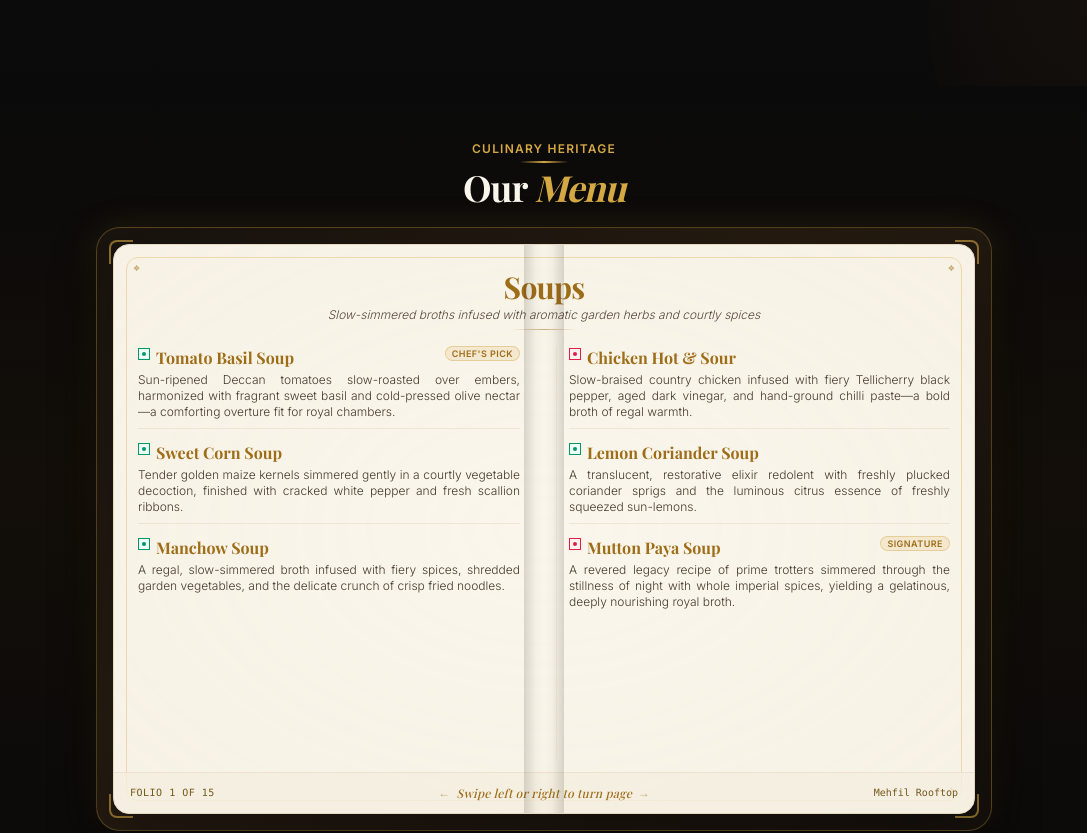
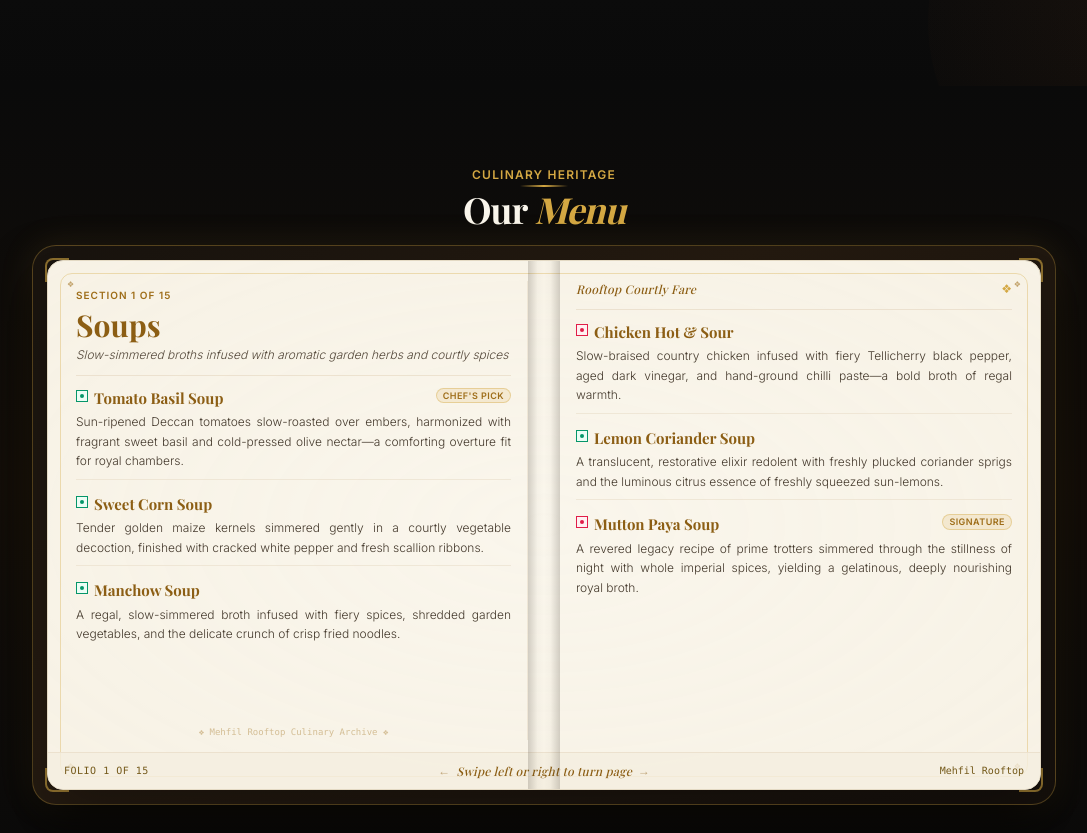
Before and after one commit to ronit0000/Mehfil_Cafe, a React (Vite) app: page / in a window 1280 px wide. Shown: the part 2000-2833 px from the top of the page, without its empty margins (96-1183 px from the left). Built offline with nearby package versions, Linux system fonts and the light colour scheme; a web font is replaced by a local one.

Commit message:
fix(menu): overhaul laptop spread layout, eliminate spine collision, adapt mobile page capacity to fit all 6 items per folio

```diff
--- a/src/components/Menu.jsx
+++ b/src/components/Menu.jsx
@@ -33,15 +33,14 @@ export default function Menu() {
   const sectionRef = useRef(null);
   const inView = useInView(sectionRef, { once: true, margin: '-60px' });
 
-  // Dynamically generate mobile pages (up to 4-5 items per page to maximize space without overflowing).
-  // Each category starts on a brand-new page; if a category finishes, remaining space is left empty.
+  // Dynamically generate mobile pages:
+  // Categories with <= 6 items fit on 1 complete page (Soups, Chinese, Mains, Breads, Beverages, etc.)
+  // Categories with > 6 items (Starters with 8 items) split into 2 balanced pages of 4 items each.
   const mobilePages = useMemo(() => {
     const pages = [];
     menuPages.forEach((cat) => {
       const totalItems = cat.items.length;
-      // If category has 5 or fewer items, it fits gracefully on 1 single folio.
-      // If it has more (e.g. 6 or 8 items), split into pages of at most 4 items.
-      if (totalItems <= 5) {
+      if (totalItems <= 6) {
         pages.push({
           categoryTitle: cat.title,
           categorySubtitle: cat.subtitle,
@@ -50,7 +49,7 @@ export default function Menu() {
           totalParts: 1,
         });
       } else {
-        const chunkSize = 4;
+        const chunkSize = Math.ceil(totalItems / 2); // 8 items -> 4 and 4
         const totalParts = Math.ceil(totalItems / chunkSize);
         for (let i = 0; i < totalItems; i += chunkSize) {
           pages.push({
@@ -70,7 +69,7 @@ export default function Menu() {
   const totalMobilePages = mobilePages.length;
 
   const [currentPage, setCurrentPage] = useState(0); // Desktop folios: 0 to 14
-  const [mobilePage, setMobilePage] = useState(0);   // Mobile pages: 0 to 25
+  const [mobilePage, setMobilePage] = useState(0);   // Mobile pages: 0 to 15
   const [flipDirection, setFlipDirection] = useState(1);
 
   const touchStartX = useRef(0);
@@ -148,7 +147,7 @@ export default function Menu() {
   // 3D Realistic Book Curl & Page Turn Animation
   const pageFlipVariants = {
     initial: (dir) => ({
-      rotateY: dir > 0 ? 28 : -28,
+      rotateY: dir > 0 ? 25 : -25,
       opacity: 0,
       scale: 0.98,
       transformOrigin: dir > 0 ? 'right center' : 'left center',
@@ -163,7 +162,7 @@ export default function Menu() {
       },
     },
     exit: (dir) => ({
-      rotateY: dir > 0 ? -28 : 28,
+      rotateY: dir > 0 ? -25 : 25,
       opacity: 0,
       scale: 0.98,
       transformOrigin: dir > 0 ? 'left center' : 'right center',
@@ -178,7 +177,7 @@ export default function Menu() {
     <section
       id="menu"
       ref={sectionRef}
-      className="relative w-full min-h-[100dvh] flex flex-col justify-center items-center py-5 sm:py-10 px-3 sm:px-6 overflow-hidden select-none"
+      className="relative w-full min-h-[100dvh] flex flex-col justify-center items-center py-4 sm:py-8 px-3 sm:px-6 overflow-hidden select-none"
       style={{
         background: 'linear-gradient(180deg, #0A0A0A 0%, #130E09 50%, #0A0A0A 100%)',
       }}
@@ -187,36 +186,36 @@ export default function Menu() {
       {/* Royal Ambient Glow */}
       <div
         aria-hidden="true"
-        className="absolute top-1/2 left-1/2 -translate-x-1/2 -translate-y-1/2 w-[600px] sm:w-[850px] h-[450px] sm:h-[650px] bg-[#D4A843]/6 blur-[160px] rounded-full pointer-events-none"
+        className="absolute top-1/2 left-1/2 -translate-x-1/2 -translate-y-1/2 w-[600px] sm:w-[900px] h-[450px] sm:h-[700px] bg-[#D4A843]/6 blur-[160px] rounded-full pointer-events-none"
       />
 
       <div className="w-full max-w-5xl mx-auto flex flex-col items-center justify-center flex-1 h-full min-h-0">
         {/* Compact Header to ensure menu covers viewport completely */}
         <motion.div
-          initial={{ opacity: 0, y: 20 }}
+          initial={{ opacity: 0, y: 15 }}
           animate={inView ? { opacity: 1, y: 0 } : {}}
-          transition={{ duration: 0.7, ease: [0.22, 1, 0.36, 1] }}
-          className="text-center mb-3 sm:mb-5 shrink-0"
+          transition={{ duration: 0.6, ease: [0.22, 1, 0.36, 1] }}
+          className="text-center mb-2.5 sm:mb-4 shrink-0"
         >
           <p className="text-[10px] sm:text-xs font-semibold tracking-widest uppercase text-[#D4A843]">
             Culinary Heritage
           </p>
-          <div className="w-12 h-0.5 bg-gradient-to-r from-transparent via-[#D4A843] to-transparent mx-auto my-1" />
-          <h2 className="font-serif text-2xl sm:text-4xl text-[#FAF6EC] font-bold tracking-tight">
+          <div className="w-12 h-0.5 bg-gradient-to-r from-transparent via-[#D4A843] to-transparent mx-auto my-0.5" />
+          <h2 className="font-serif text-2xl sm:text-3xl lg:text-4xl text-[#FAF6EC] font-bold tracking-tight">
             Our <span className="italic text-[#D4A843]">Menu</span>
           </h2>
         </motion.div>
 
-        {/* 3D BOOK CASING (Zero navigation buttons, pure swipe control, perfectly uniform size) */}
+        {/* 3D BOOK CASING (Zero navigation buttons, pure swipe control, responsive dimensions) */}
         <div
-          className="relative w-full cursor-grab active:cursor-grabbing touch-pan-y max-w-4xl"
+          className="relative w-full cursor-grab active:cursor-grabbing touch-pan-y max-w-5xl"
           style={{ perspective: '2000px' }}
           onTouchStart={handleTouchStart}
           onTouchEnd={handleTouchEnd}
         >
-          {/* Leather Book Hardcover Frame - Locked to rigid uniform dimensions */}
+          {/* Leather Book Hardcover Frame */}
           <div
-            className="rounded-2xl sm:rounded-3xl p-2 sm:p-4 shadow-[0_20px_50px_-10px_rgba(0,0,0,0.9),0_0_35px_rgba(212,168,67,0.12)] relative border border-[#D4A843]/30 w-full"
+            className="rounded-2xl sm:rounded-3xl p-2 sm:p-3.5 shadow-[0_20px_50px_-10px_rgba(0,0,0,0.9),0_0_35px_rgba(212,168,67,0.12)] relative border border-[#D4A843]/30 w-full"
             style={{
               background: 'linear-gradient(145deg, #18130E 0%, #241A10 40%, #140F0B 100%)',
             }}
@@ -230,7 +229,7 @@ export default function Menu() {
             {/* Book Spine Highlight on Desktop */}
             <div className="absolute inset-y-4 left-1/2 -translate-x-1/2 w-6 bg-gradient-to-r from-black/40 via-[#D4A843]/15 to-black/40 pointer-events-none hidden md:block rounded-full blur-[1px]" />
 
-            {/* Animated Royal Parchment Page with FIXED UNIFORM HEIGHT ACROSS ALL PAGES */}
+            {/* Animated Royal Parchment Page (Dynamically adapts to mobile screen and laptop) */}
             <AnimatePresence mode="wait" custom={flipDirection}>
               <motion.div
                 key={`page-${currentPage}-${mobilePage}`}
@@ -243,8 +242,8 @@ export default function Menu() {
                 dragConstraints={{ left: 0, right: 0 }}
                 dragElastic={0.15}
                 onDragEnd={handleDragEnd}
-                /* Strict uniform height: exactly 520px on mobile, 570px on desktop */
-                className="bg-[#FAF6EC] rounded-xl sm:rounded-2xl overflow-hidden shadow-2xl relative border border-[#E3D9C3] flex flex-col justify-between h-[510px] sm:h-[540px] md:h-[570px]"
+                /* Mobile: adapts to viewport height (max 600px). Desktop: generous luxury spread (530px). */
+                className="bg-[#FAF6EC] rounded-xl sm:rounded-2xl overflow-hidden shadow-2xl relative border border-[#E3D9C3] flex flex-col justify-between h-[calc(100dvh-125px)] max-h-[600px] min-h-[460px] md:h-[530px] md:max-h-[530px]"
                 style={{
                   transformStyle: 'preserve-3d',
                 }}
@@ -262,10 +261,10 @@ export default function Menu() {
                 {/* Desktop Central Spine Shadow */}
                 <div
                   aria-hidden="true"
-                  className="hidden md:block absolute inset-y-0 left-1/2 -translate-x-1/2 w-10 pointer-events-none z-20"
+                  className="hidden md:block absolute inset-y-0 left-1/2 -translate-x-1/2 w-8 pointer-events-none z-20"
                   style={{
                     background:
-                      'linear-gradient(90deg, rgba(30,22,12,0.15) 0%, rgba(30,22,12,0.02) 30%, transparent 50%, rgba(30,22,12,0.02) 70%, rgba(30,22,12,0.15) 100%)',
+                      'linear-gradient(90deg, rgba(30,22,12,0.18) 0%, rgba(30,22,12,0.02) 30%, transparent 50%, rgba(30,22,12,0.02) 70%, rgba(30,22,12,0.18) 100%)',
                   }}
                 />
 
@@ -277,110 +276,148 @@ export default function Menu() {
                   <span className="absolute bottom-1 right-1.5 text-[8px] text-[#9E6D18]/60">❖</span>
                 </div>
 
-                {/* Folio Category Header (Mustard / Amber-Yellow Typography from Logo) */}
-                <div className="pt-3.5 sm:pt-6 pb-1 sm:pb-2 text-center px-4 relative z-10 shrink-0">
-                  <h3 className="font-serif text-xl sm:text-3xl font-bold text-[#9E6D18] tracking-tight">
-                    <span className="md:hidden">{currentMobilePage.categoryTitle}</span>
-                    <span className="hidden md:inline">{activeDesktopCategory.title}</span>
+                {/* MOBILE FOLIO HEADER (Category Title & Subtitle) */}
+                <div className="md:hidden pt-3 pb-1 text-center px-4 relative z-10 shrink-0">
+                  <h3 className="font-serif text-xl font-bold text-[#8C5E14] tracking-tight">
+                    {currentMobilePage.categoryTitle}
                   </h3>
-                  <p className="text-[10px] sm:text-xs text-[#54483A] italic font-light mt-0.5 max-w-md mx-auto line-clamp-1">
-                    <span className="md:hidden">{currentMobilePage.categorySubtitle}</span>
-                    <span className="hidden md:inline">{activeDesktopCategory.subtitle}</span>
+                  <p className="text-[10px] text-[#54483A] italic font-light mt-0.5 max-w-md mx-auto line-clamp-1">
+                    {currentMobilePage.categorySubtitle}
                   </p>
-                  <div className="w-16 h-px bg-gradient-to-r from-transparent via-[#9E6D18]/50 to-transparent mx-auto mt-1.5" />
+                  <div className="w-16 h-px bg-gradient-to-r from-transparent via-[#9E6D18]/50 to-transparent mx-auto mt-1" />
                 </div>
 
-                {/* DESKTOP VIEW: Two-Page Open Spread Layout (Rigid Fixed Size) */}
-                <div className="hidden md:grid md:grid-cols-2 gap-6 p-6 pt-2 pb-3 relative z-10 flex-1 overflow-hidden">
+                {/* DESKTOP VIEW: Authentic Two-Page Open Book Spread (No spine overlap, balanced fill) */}
+                <div className="hidden md:grid md:grid-cols-2 gap-8 p-7 pt-5 pb-3 relative z-10 flex-1 overflow-hidden">
                   {/* Left Page Column */}
-                  <div className="space-y-3 pr-3 flex flex-col justify-start">
+                  <div className="pr-4 flex flex-col justify-between h-full border-r border-[#EADECA]/60">
+                    <div>
+                      {/* Left Page Header: Category Title */}
+                      <div className="pb-3 mb-3 border-b border-[#EADECA]/80">
+                        <span className="text-[10px] uppercase tracking-widest text-[#9E6D18] font-semibold">
+                          Section {currentPage + 1} of {totalDesktopPages}
+                        </span>
+                        <h3 className="font-serif text-2xl lg:text-3xl font-bold text-[#8C5E14] leading-tight mt-0.5">
+                          {activeDesktopCategory.title}
+                        </h3>
+                        <p className="text-xs text-[#54483A] italic font-light mt-1">
+                          {activeDesktopCategory.subtitle}
+                        </p>
+                      </div>
+
+                      {/* Left items */}
+                      <div className="space-y-3.5">
                         {leftPageItems.map((item) => (
                           <div
                             key={item.id}
-                        className="group pb-2 border-b border-[#EADECA]/70 last:border-b-0"
+                            className="group pb-2 border-b border-[#EADECA]/60 last:border-b-0"
                           >
-                        <div className="flex items-start justify-between gap-2 mb-0.5">
+                            <div className="flex items-start justify-between gap-2 mb-1">
                               <div className="flex items-start gap-1.5">
                                 <VegBadge veg={item.veg} />
-                            <h4 className="font-serif text-sm lg:text-base font-bold text-[#9E6D18] leading-tight">
+                                <h4 className="font-serif text-[15px] font-bold text-[#8C5E14] leading-snug">
                                   {item.name}
                                 </h4>
                               </div>
                               {item.badge && <RoyalBadge text={item.badge} />}
                             </div>
-                        <p className="text-[11px] lg:text-xs text-[#453A2D] leading-relaxed font-light pl-4.5 text-justify line-clamp-3">
+                            <p className="text-xs text-[#453A2D] leading-relaxed font-light pl-4.5 text-justify">
                               {item.desc}
                             </p>
                           </div>
                         ))}
                       </div>
+                    </div>
+
+                    <div className="pt-2 text-center text-[#9E6D18]/40 text-[9px] font-mono">
+                      ❖ Mehfil Rooftop Culinary Archive ❖
+                    </div>
+                  </div>
 
                   {/* Right Page Column */}
-                  <div className="space-y-3 pl-3 border-l border-[#EADECA]/40 flex flex-col justify-start">
-                    {rightPageItems.length > 0 ? (
-                      rightPageItems.map((item) => (
+                  <div className="pl-4 flex flex-col justify-between h-full">
+                    <div>
+                      {/* Right Page Header: Balanced counterpart to Left Header */}
+                      <div className="pb-3 mb-3 border-b border-[#EADECA]/80 flex items-center justify-between">
+                        <span className="font-serif italic text-xs text-[#8C5E14] font-medium tracking-wide">
+                          Rooftop Courtly Fare
+                        </span>
+                        <span className="text-xs text-[#D4A843]">❖</span>
+                      </div>
+
+                      {/* Right items */}
+                      <div className="space-y-3.5">
+                        {rightPageItems.map((item) => (
                           <div
                             key={item.id}
-                          className="group pb-2 border-b border-[#EADECA]/70 last:border-b-0"
+                            className="group pb-2 border-b border-[#EADECA]/60 last:border-b-0"
                           >
-                          <div className="flex items-start justify-between gap-2 mb-0.5">
+                            <div className="flex items-start justify-between gap-2 mb-1">
                               <div className="flex items-start gap-1.5">
                                 <VegBadge veg={item.veg} />
-                              <h4 className="font-serif text-sm lg:text-base font-bold text-[#9E6D18] leading-tight">
+                                <h4 className="font-serif text-[15px] font-bold text-[#8C5E14] leading-snug">
                                   {item.name}
                                 </h4>
                               </div>
                               {item.badge && <RoyalBadge text={item.badge} />}
                             </div>
-                          <p className="text-[11px] lg:text-xs text-[#453A2D] leading-relaxed font-light pl-4.5 text-justify line-clamp-3">
+                            <p className="text-xs text-[#453A2D] leading-relaxed font-light pl-4.5 text-justify">
                               {item.desc}
                             </p>
                           </div>
-                      ))
-                    ) : (
-                      /* Elegant empty space placeholder for sections with fewer items */
-                      <div className="h-full flex flex-col items-center justify-center text-center opacity-40 px-4">
-                        <span className="text-xl text-[#9E6D18]">❖</span>
-                        <p className="font-serif italic text-xs text-[#54483A] mt-2">
-                          Handcrafted with courtly passion in our rooftop kitchen
+                        ))}
+                      </div>
+                    </div>
+
+                    {/* Royal Heritage Card to fill vertical space when category has few items */}
+                    {desktopItems.length <= 4 && (
+                      <div className="mt-3 p-3.5 rounded-xl border border-[#D4A843]/35 bg-[#F5EFE0]/80">
+                        <div className="flex items-center gap-1.5 mb-1">
+                          <span className="text-[#9E6D18] text-xs">❖</span>
+                          <span className="font-serif italic font-semibold text-xs text-[#8C5E14]">
+                            The Nawabi Craft
+                          </span>
+                        </div>
+                        <p className="text-[11px] text-[#54483A] italic leading-relaxed">
+                          Slow-simmered over smoldering embers, prepared fresh with hand-pounded spices and served under the open Berhampur night sky.
                         </p>
                       </div>
                     )}
                   </div>
                 </div>
 
-                {/* MOBILE VIEW: Exactly same fixed height, items at top, remaining space left clean */}
-                <div className="md:hidden px-3.5 py-1.5 space-y-2 relative z-10 flex-1 overflow-hidden flex flex-col justify-start">
+                {/* MOBILE VIEW: Fits up to 6 items seamlessly, fully utilizing screen height without empty gaps */}
+                <div className="md:hidden px-3.5 py-1.5 space-y-1.5 relative z-10 flex-1 overflow-y-auto no-scrollbar flex flex-col justify-start">
                   {currentMobilePage.items.map((item) => (
                     <div
                       key={item.id}
-                      className="group pb-1.5 border-b border-[#EADECA]/70 last:border-b-0"
+                      className="group pb-1 border-b border-[#EADECA]/70 last:border-b-0"
                     >
-                      <div className="flex items-start justify-between gap-2 mb-0.5">
+                      <div className="flex items-start justify-between gap-1.5 mb-0.5">
                         <div className="flex items-start gap-1.5 flex-1 min-w-0">
                           <VegBadge veg={item.veg} />
-                          <h4 className="font-serif text-[13px] font-bold text-[#9E6D18] leading-tight">
+                          <h4 className="font-serif text-[13px] font-bold text-[#8C5E14] leading-tight">
                             {item.name}
                           </h4>
                         </div>
                         {item.badge && <RoyalBadge text={item.badge} />}
                       </div>
-                      <p className="text-[10.5px] text-[#4A3F31] leading-relaxed font-light pl-4.5 text-justify line-clamp-2">
+                      <p className="text-[10px] text-[#4A3F31] leading-relaxed font-light pl-4.5 text-justify line-clamp-2">
                         {item.desc}
                       </p>
                     </div>
                   ))}
 
-                  {/* If section has fewer items, graceful royal insignia fills the remaining space */}
-                  {currentMobilePage.items.length < 4 && (
-                    <div className="flex-1 flex items-center justify-center opacity-30 py-2">
+                  {/* If section has only 3 items, subtle decorative insignia */}
+                  {currentMobilePage.items.length <= 3 && (
+                    <div className="flex-1 flex items-center justify-center opacity-30 py-3">
                       <span className="text-xs tracking-widest text-[#9E6D18]">❖ ❖ ❖</span>
                     </div>
                   )}
                 </div>
 
                 {/* INSTRUCTION AT THE END OF THE PAGE TO SWIPE (Zero Next/Prev Buttons) */}
-                <div className="px-4 py-2.5 sm:py-3 border-t border-[#EADECA]/80 relative z-10 bg-[#F5EFE0]/80 flex items-center justify-between shrink-0">
+                <div className="px-4 py-2 sm:py-2.5 border-t border-[#EADECA]/80 relative z-10 bg-[#F5EFE0]/80 flex items-center justify-between shrink-0">
                   <span className="text-[9px] sm:text-[10px] font-mono uppercase tracking-wider text-[#735818]">
                     <span className="md:hidden">
                       Page {mobilePage + 1} of {totalMobilePages}
@@ -391,7 +428,7 @@ export default function Menu() {
                   </span>
 
                   {/* Clear Swipe Instruction */}
-                  <div className="flex items-center gap-1.5 text-xs text-[#9E6D18] font-medium tracking-wide">
+                  <div className="flex items-center gap-1.5 text-xs text-[#8C5E14] font-medium tracking-wide">
                     <span className="animate-pulse">←</span>
                     <span className="font-serif italic text-[11px] sm:text-xs">
                       Swipe left or right to turn page
```
Lines whose indentation alone changed are shown as unchanged.
